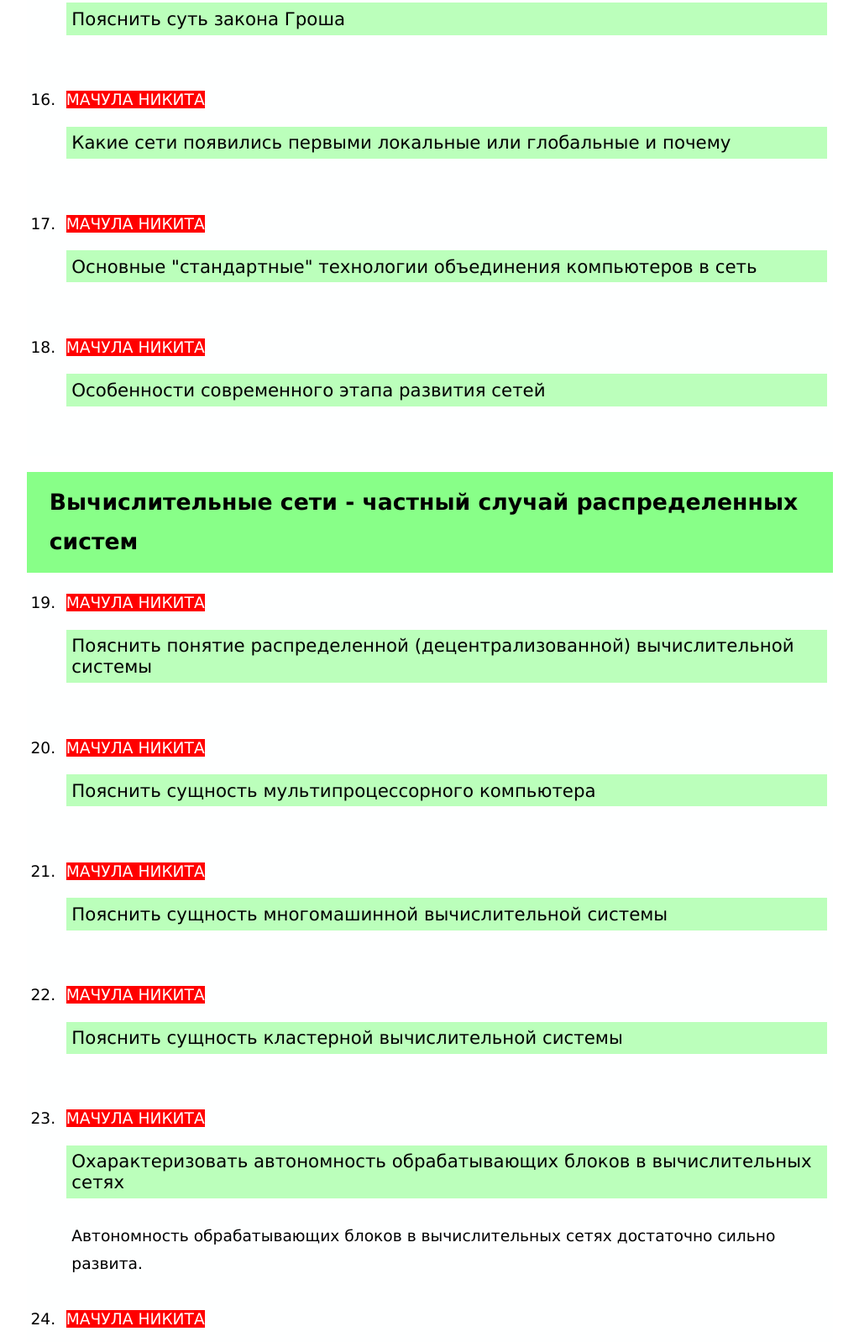
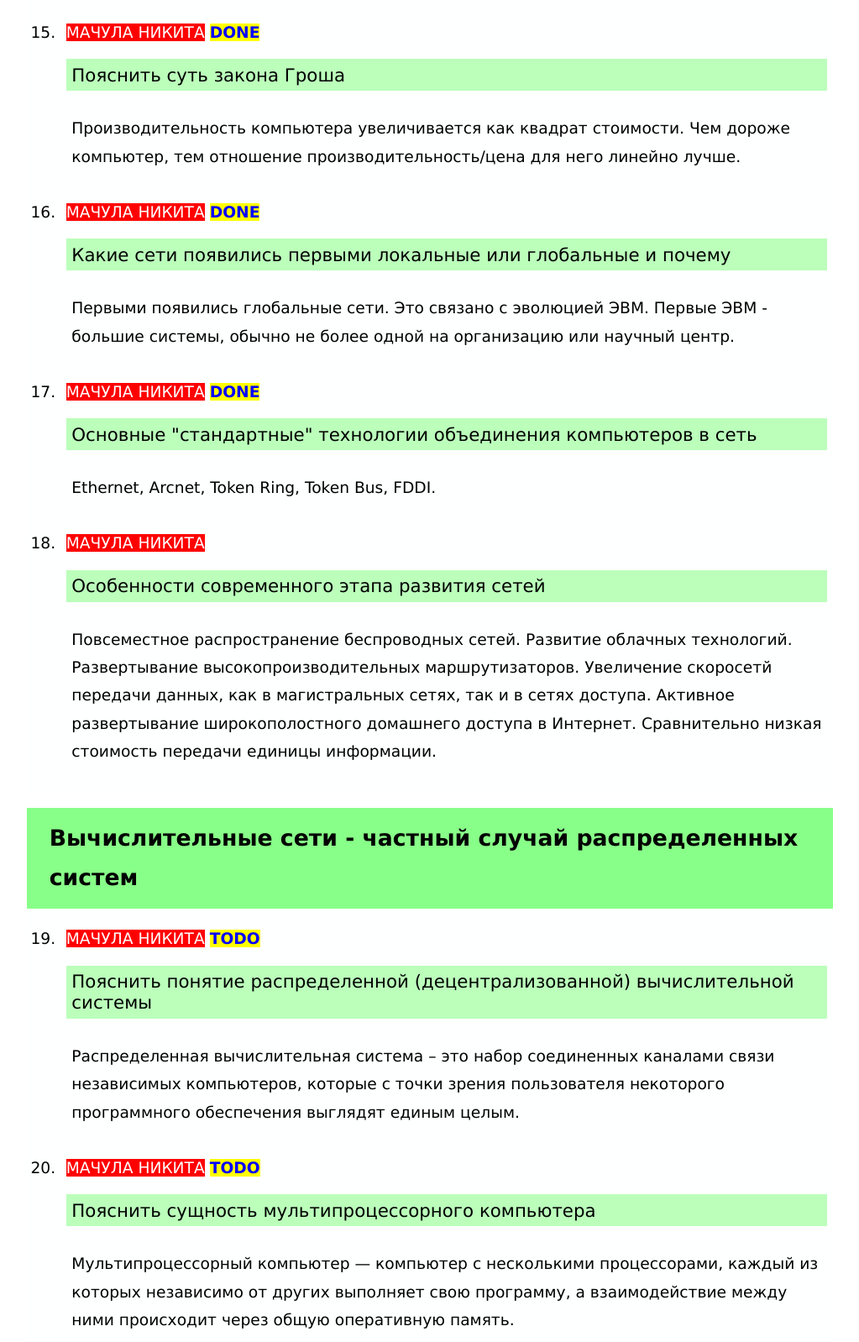
Before and after one commit to machulan/telematics-exam-answers, a plain HTML site: page index.html in a window 1280 px wide. Shown: the part 2130-3728 px from the top of the page at 84% size, without its empty margins (128-1151 px from the left). Drawn offline with Linux system fonts and the light colour scheme.

Commit message:
Completed adding my part of the content.

```diff
--- a/index.html
+++ b/index.html
@@ -75,39 +75,51 @@
 
             <li class="item">
                 <span class="label">МАЧУЛА НИКИТА</span>
+                <span class="status">TODO</span>
                 <p class="item-question">На чем основывались сети пакетной обработки данных</p>
-                <p class="item-answer"></p>
+                <p class="item-answer">Системы пакетной обработки, как правило, строились на базе мэйнфрейма — мощного и надежного компьютера универсального назначения.</p>
             </li>
 
             <li class="item">
                 <span class="label">МАЧУЛА НИКИТА</span>
                 <span class="status">DONE</span>
                 <p class="item-question">Пояснить сущность многотерминальных систем</p>
-                <p class="item-answer">В многотерминальных системах компьютер отдавался в распоряжение сразу нескольким пользователям. Каждый пользователь получал в свое распоряжение терминал, с помощью которого он мог вести диалог с компьютером.</p>
+                <p class="item-answer">В многотерминальных системах компьютер отдавался в распоряжение сразу нескольким пользователям.
+                    Каждый пользователь получал в свое распоряжение терминал, с помощью которого он мог вести диалог с компьютером.</p>
             </li>
 
             <li class="item">
                 <span class="label">МАЧУЛА НИКИТА</span>
+                <span class="status">DONE</span>
                 <p class="item-question">Пояснить суть закона Гроша</p>
-                <p class="item-answer"></p>
+                <p class="item-answer">Производительность компьютера увеличивается как квадрат стоимости.
+                    Чем дороже компьютер, тем отношение производительность/цена для него линейно лучше.</p>
             </li>
 
             <li class="item">
                 <span class="label">МАЧУЛА НИКИТА</span>
+                <span class="status">DONE</span>
                 <p class="item-question">Какие сети появились первыми локальные или глобальные и почему</p>
-                <p class="item-answer"></p>
+                <p class="item-answer">Первыми появились глобальные сети. Это связано с эволюцией ЭВМ.
+                     Первые ЭВМ - большие системы, обычно не более одной на организацию или научный центр.</p>
             </li>
 
             <li class="item">
                 <span class="label">МАЧУЛА НИКИТА</span>
+                <span class="status">DONE</span>
                 <p class="item-question">Основные "стандартные" технологии объединения компьютеров в сеть</p>
-                <p class="item-answer"></p>
+                <p class="item-answer">Ethernet, Arcnet, Token Ring, Token Bus, FDDI.</p>
             </li>
 
             <li class="item">
                 <span class="label">МАЧУЛА НИКИТА</span>
                 <p class="item-question">Особенности современного этапа развития сетей</p>
-                <p class="item-answer"></p>
+                <p class="item-answer">Повсеместное распространение беспроводных сетей.
+                    Развитие облачных технологий.
+                    Развертывание высокопроизводительных маршрутизаторов.
+                    Увеличение скоросетй передачи данных, как в магистральных сетях, так и в сетях доступа.
+                    Активное развертывание широкополостного домашнего доступа в Интернет.
+                    Сравнительно низкая стоимость передачи единицы информации.</p>
             </li>
 
         </ol>
@@ -118,32 +130,48 @@
         <ol start=19>
             <li class="item">
                 <span class="label">МАЧУЛА НИКИТА</span>
+                <span class="status">TODO</span>
                 <p class="item-question">Пояснить понятие распределенной (децентрализованной) вычислительной системы</p>
-                <p class="item-answer"></p>
+                <p class="item-answer">Распределенная вычислительная система – это набор соединенных каналами связи независимых компьютеров,
+                    которые с точки зрения пользователя некоторого программного обеспечения выглядят единым целым.</p>
+
+                    <!--Распределенные вычислительные системы — это физические компьютерные, а также программные системы,
+                    реализующие тем или иным способом параллельную обработку данных на многих вычислительных узлах.-->
             </li>
             <li class="item">
                 <span class="label">МАЧУЛА НИКИТА</span>
+                <span class="status">TODO</span>
                 <p class="item-question">Пояснить сущность мультипроцессорного компьютера</p>
-                <p class="item-answer"></p>
+                <p class="item-answer">Мультипроцессорный компьютер — компьютер с несколькими процессорами, каждый из которых независимо от других выполняет свою программу, а взаимодействие между ними происходит через общую оперативную память.</p>
             </li>
             <li class="item">
                 <span class="label">МАЧУЛА НИКИТА</span>
+                <span class="status">DONE</span>
                 <p class="item-question">Пояснить сущность многомашинной вычислительной системы</p>
-                <p class="item-answer"></p>
+                <p class="item-answer">Многомашинная вычислительная система (ММВС) – система (комплекс), включающая в себя две или более ЭВМ
+                    (каждая из которых имеет процессор, ОЗУ, набор периферийных устройств и работает под управлением собственной ОС),
+                    связи между которыми обеспечивают выполнение функций, возложенных на ММВС. ММВС также включает программные и аппаратные средства связи компьютеров,
+                    которые обеспечивают работу всех компьютеров комплекса как единого целого.</p>
             </li>
             <li class="item">
                 <span class="label">МАЧУЛА НИКИТА</span>
+                <span class="status">TODO</span>
                 <p class="item-question">Пояснить сущность кластерной вычислительной системы</p>
-                <p class="item-answer"></p>
+                <p class="item-answer">Кластерная вычислительная система – это параллельная или распределенная система,
+                    состоящая из нескольких связанных между собой компьютеров и при этом используемая как единый, унифицированный компьютерный ресурс.
+                    Ее основное назначение состоит в обеспечении высокого - по сравнению с разрозненным набором компьютеров или серверов - уровня готовности (доступности),
+                     а также высокой степени масштабируемости и удобства администрирования.</p>
             </li>
             <li class="item">
                 <!--<span class="edge">НАЧАЛО</span>-->
                 <span class="label">МАЧУЛА НИКИТА</span>
+                <span class="status">DONE</span>
                 <p class="item-question">Охарактеризовать автономность обрабатывающих блоков в вычислительных сетях</p>
                 <p class="item-answer">Автономность обрабатывающих блоков в вычислительных сетях достаточно сильно развита.</p>
             </li>
             <li class="item">
                 <span class="label">МАЧУЛА НИКИТА</span>
+                <span class="status">DONE</span>
                 <p class="item-question">Понятие сервера (server) и клиента (client) в вычислительных сетях</p>
                 <p class="item-answer">Клиенты - машины в сети, выполняющие клиентские программы. Сервер - машины в сети, выполняющие программы-серверы. Одна программа-сервер может выполнять запросы от множества программ-клиентов.</p>
                 <!--Клиенты - заказчики услуг. Сервер - поставщик услуг.-->
```
